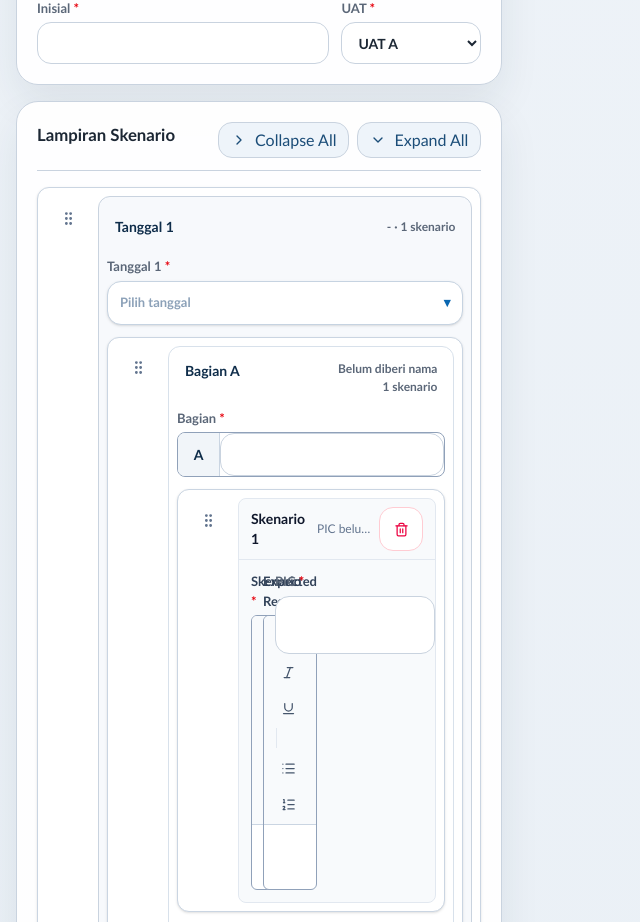
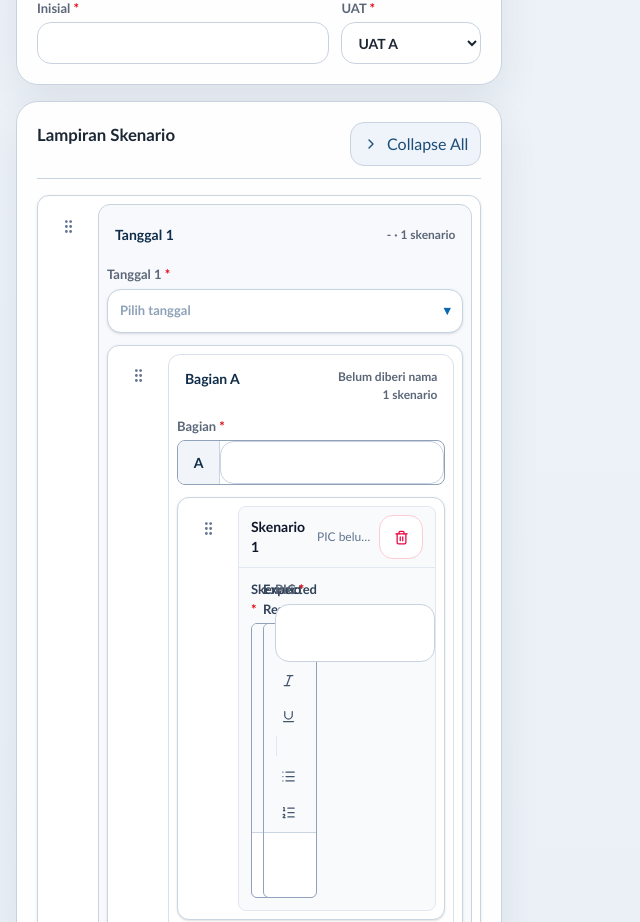
Before and after one commit to UAT-A-BAS/generate-memo, a Next.js app: page / in a window 1280 px wide. Shown: the part 3020-3942 px from the top of the page, without its empty margins (0-640 px from the left). Built offline with nearby package versions, Linux system fonts and the light colour scheme.

Commit message:
combine appendix expand collapse control

```diff
--- a/src/features/memo-builder/MemoBuilderApp.tsx
+++ b/src/features/memo-builder/MemoBuilderApp.tsx
@@ -283,12 +283,15 @@ function IconButton({
   onClick,
   variant = "secondary",
   disabled,
+  className = "",
+  ...buttonProps
 }: {
   children: React.ReactNode;
   onClick?: () => void;
   variant?: "primary" | "secondary" | "danger" | "word";
   disabled?: boolean;
-}) {
+  className?: string;
+} & Omit<React.ButtonHTMLAttributes<HTMLButtonElement>, "children" | "onClick" | "disabled">) {
   const variants = {
     primary: "border-[#1b4d78] bg-[#1b4d78] text-white shadow-[0_10px_24px_rgba(27,77,120,0.18)] hover:bg-[#163754]",
     secondary: "border-[#c9d3df] bg-[#eef4fa] text-[#1b4d78] hover:bg-[#e3edf7]",
@@ -301,7 +304,8 @@ function IconButton({
       type="button"
       onClick={onClick}
       disabled={disabled}
-      className={`inline-flex h-9 items-center justify-center gap-2 rounded-[14px] border px-3 text-sm font-semibold transition focus:outline-none focus:ring-2 focus:ring-[#1b4d78]/15 disabled:cursor-not-allowed disabled:opacity-50 ${variants[variant]}`}
+      {...buttonProps}
+      className={`inline-flex h-9 items-center justify-center gap-2 rounded-[14px] border px-3 text-sm font-semibold transition focus:outline-none focus:ring-2 focus:ring-[#1b4d78]/15 disabled:cursor-not-allowed disabled:opacity-50 ${variants[variant]} ${className}`}
     >
       {children}
     </button>
@@ -1493,6 +1497,16 @@ function AppendixPanel({
     setExpandedDetails(next);
   }
 
+  const allDetailsOpen = groups.length > 0 && groups.every((group) =>
+    detailOpen(`date:${group.id}`, true) &&
+    scenarioSectionGroups(group.rows).every((section) =>
+      detailOpen(`section:${section.id}`, true) &&
+      section.rows.every((row, rowIndex) =>
+        detailOpen(`scenario:${row.id}`, rowIndex === 0),
+      ),
+    ),
+  );
+
   function reorderDateGroups(nextGroups: ScenarioDateGroup[]) {
     setRows(nextGroups.flatMap((group) => group.rows), true);
   }
@@ -1669,19 +1683,21 @@ function AppendixPanel({
       <SectionTitle
         title="Lampiran Skenario"
         action={(
-          <div className="flex flex-wrap justify-end gap-2" data-review-ignore>
-            <IconButton onClick={() => setAllDetails(false)}>
-              <ChevronRight size={16} />
-              Collapse All
-            </IconButton>
-            <IconButton onClick={() => setAllDetails(true)}>
-              <ChevronDown size={16} />
-              Expand All
+          <div data-review-ignore>
+            <IconButton
+              onClick={() => setAllDetails(!allDetailsOpen)}
+              aria-expanded={allDetailsOpen}
+              aria-controls="appendix-scenario-groups"
+              data-appendix-toggle-all
+              className="h-11"
+            >
+              {allDetailsOpen ? <ChevronRight size={16} /> : <ChevronDown size={16} />}
+              {allDetailsOpen ? "Collapse All" : "Expand All"}
             </IconButton>
           </div>
         )}
       />
-      <div className="mt-4">
+      <div id="appendix-scenario-groups" className="mt-4">
         <DragDropList
           items={groups}
           onReorder={reorderDateGroups}
```
Also changed, not shown: 1 other file (tests, documents, lock files or other folders).
